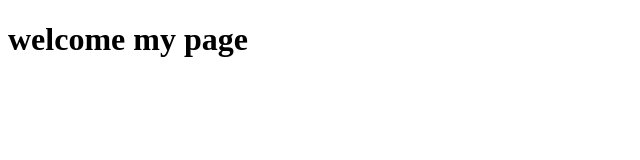
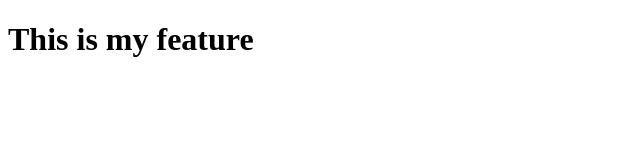
Before and after one commit to zdhqan0108-cpu/my-first-git-project, a plain HTML site: page index.html in a window 1280 px wide. Shown: the whole page, without its empty margins (0-640 px from the left). Drawn offline with Linux system fonts and the light colour scheme.

Commit message:
add feature message

```diff
--- a/index.html
+++ b/index.html
@@ -6,6 +6,6 @@
     <title>Document</title>
 </head>
 <body>
-    <h1> welcome my page </h1>
+    <h1> This is my feature</h1>
 </body>
 </html>
```
